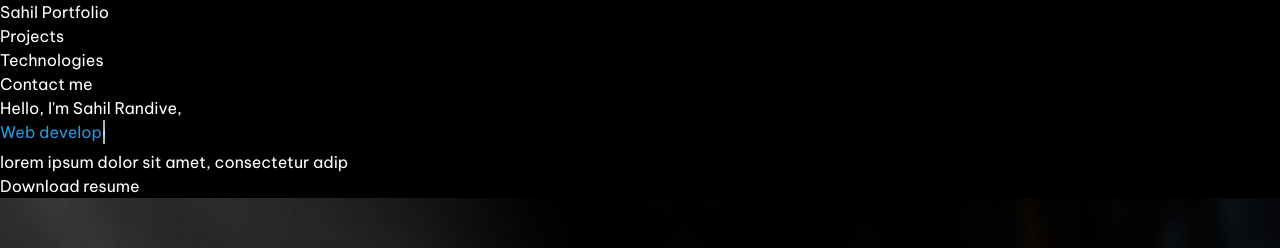
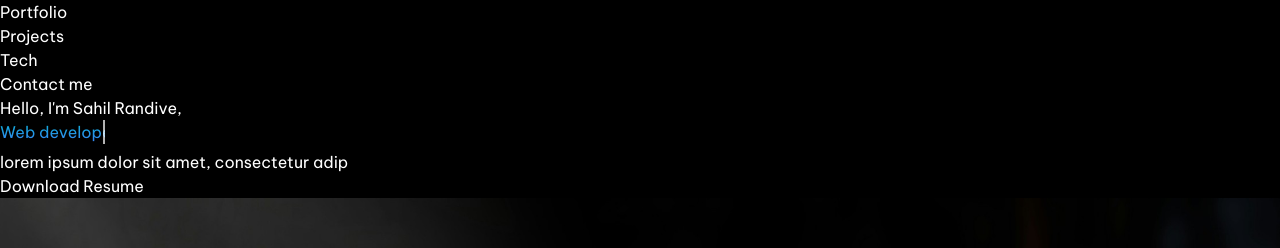
Before and after one commit to Sahil-3210/Portfolio, a React (Vite) app in the folder portfolio/: page / in a window 1280 px wide. Shown: the top 248 px of the page. Built offline with nearby package versions, Linux system fonts and the light colour scheme.

Commit message:
modified shit ton of tailwind

```diff
--- a/portfolio/src/App.jsx
+++ b/portfolio/src/App.jsx
@@ -36,7 +36,7 @@ function App() {
                 <div className="container m-auto px-4 py-6 max-w-4xl bg-black">
                     <div className="flex flex-col gap-4 sm:flex-row justify-between items-center">
                         <div>
-                            <h1 className="font-bold text-2xl">Sahil Portfolio</h1>
+                            <h1 className="font-bold text-2xl">Portfolio</h1>
                         </div>
                         <div>
                             <ul className="flex gap-7">
@@ -47,7 +47,7 @@ function App() {
                                 </li>
                                 <li>
                                     <a href="#technologies" className="text-gray-400 hover:text-white cursor-pointer">
-                                        Technologies
+                                        Tech
                                     </a>
                                 </li>
                                 <li>
@@ -60,12 +60,12 @@ function App() {
                     </div>
                 </div>
             </header>
-            <main className="relative mt-28">
+            <main className="relative">
                 {/* Intro/Banner section */}
-                <section>
+                <section id="home" className="h-screen flex items-center justify-center">
                     <div className="container m-auto px-4 pt-12 pb-12 sm:pt-20 flex flex-col sm:flex-row gap-6 text-center sm:text-left">
-                        <div>
-                            <h2 className="font-bold text-4xl">Hello, I'm Sahil Randive,</h2>
+                        <div className="flex-1">
+                            <h2 className="font-bold text-4xl mt-20">Hello, I'm Sahil Randive,</h2>
                             <div>
                                 <h2 className="text-white font-bold text-4xl mt-1 gradiant-text">Web developer</h2>
                             </div>
@@ -73,14 +73,14 @@ function App() {
                                 <p className="mt-4 text-gray-400">
                                     lorem ipsum dolor sit amet, consectetur adip
                                 </p>
-                                <button className="px-8 shadow-gray-500 shadow-md py-5 mt-5 bg-gradient-to-t from-blue-500 rounded-full to-cyan-500 hover:from-blue-700 hover:to-cyan-700">
-                                    Download resume
+                                <button className="px-8 shadow-gray-500 shadow-md py-5 mt-5 bg-gradient-to-t border rounded-full">
+                                    Download Resume
                                 </button>
                             </div>
                         </div>
                         <div className="relative">
                             <div >
-                                <img src={Porfile} className="relative z-10 w-[300px] m-auto sm:w-[800px]" />
+                                <img src={Porfile} className="relative z-10 w-[200px] m-auto sm:w-[300px] rounded-full" />
                             </div>
                         </div>
                     </div>
@@ -260,7 +260,7 @@ function App() {
                     </div>
                 </section>
                 {/* Additional skills section */}
-                <section id="contact me">
+                <section id="contact me" className="container-lg">
                     <div className="container-lg">
                         <div className="flex flex-col md:flex-row w-full p-8 rounded-lg section-card">
                             <div className="flex flex-1 flex-col sm:gap-y-6 gap-y-4">
@@ -268,9 +268,9 @@ function App() {
                                     <h1>Contact Me</h1>
                                 </div>
                                 <div className="max-w-lg w-3/ text-label body-text">
-                                    <p className="mb-6">Feel free to reach out using the contact form below. Simply fill in your name, email address, and message, and I'll get back to you as soon as possible.</p>
+                                    <p className="mb-6 max-w-60">Feel free to reach out using the contact form below. Simply fill in your name, email address, and message, and I'll get back to you as soon as possible.</p>
                                     <p className="underline">Below is my Mail-id:</p>
-                                    <p>randivesahil7@gmail.com</p>
+                                    <p className="mt-1 mb-5">randivesahil7@gmail.com</p>
 
                                 </div>
                             </div>
@@ -341,15 +341,6 @@ function App() {
                     </div>
                 </div>
             </footer>
-            {
-                scrolling && (
-                    <button className="fixed block right-8 bottom-0 w-24" onClick={() => {
-                        window.scrollTo(0, 0);
-                    }}>
-                        <img src={ArrowDown} />
-                    </button>
-                )
-            }
         </div>
     );
 }
```
